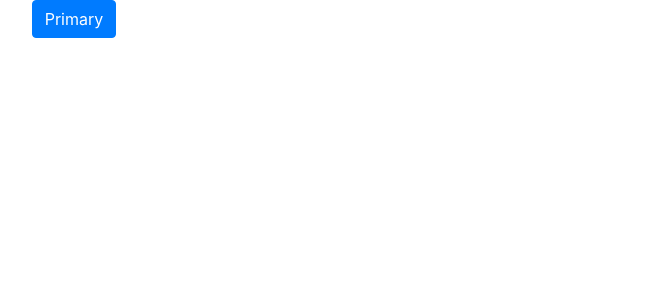
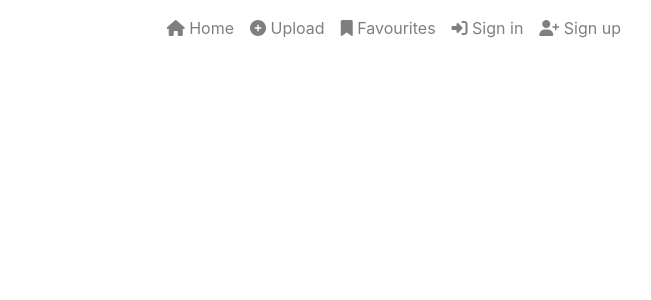
Before and after one commit to alcl2000/halloween-hackathon, a React (Create React App) app: page / in a window 1280 px wide. Shown: the top 300 px of the page, without its empty margins (566-1217 px from the left). Built offline with nearby package versions, Linux system fonts and the light colour scheme.

Commit message:
Add basic navbar

```diff
--- a/public/index.html
+++ b/public/index.html
@@ -2,7 +2,7 @@
 <html lang="en">
   <head>
     <meta charset="utf-8" />
-    <link rel="icon" href="%PUBLIC_URL%/favicon.ico" />
+    <link rel="icon" href="%PUBLIC_URL%/favicon-32x32.png" />
     <meta name="viewport" content="width=device-width, initial-scale=1" />
     <meta name="theme-color" content="#000000" />
     <meta
@@ -26,6 +26,10 @@
       href="%PUBLIC_URL%/manifest.json"
       crossorigin="use-credentials"
     />
+    <script
+      src="https://kit.fontawesome.com/141969ba89.js"
+      crossorigin="anonymous"
+    ></script>
 
     <!--
       Notice the use of %PUBLIC_URL% in the tags above.
--- a/src/App.js
+++ b/src/App.js
@@ -1,10 +1,10 @@
-import Button from "react-bootstrap/Button";
 import "./App.css";
+import NavBar from "./components/NavBar";
 
 function App() {
   return (
     <div className="App">
-      <Button variant="primary">Primary</Button>
+      <NavBar />
     </div>
   );
 }
--- /dev/null
+++ b/src/components/NavBar.js
@@ -0,0 +1,36 @@
+import React from "react";
+import { Navbar, Container, Nav } from "react-bootstrap";
+
+const NavBar = () => {
+  return (
+    <Navbar expand="md" fixed="top">
+      <Container>
+        <Navbar.Brand>
+          {/* <img src={logo} alt="logo" height="45" /> */}
+        </Navbar.Brand>
+        <Navbar.Toggle aria-controls="basic-navbar-nav" />
+        <Navbar.Collapse id="basic-navbar-nav">
+          <Nav className="ml-auto text-left">
+            <Nav.Link>
+              <i className="fas fa-home"></i> Home
+            </Nav.Link>
+            <Nav.Link>
+              <i class="fas fa-plus-circle"></i> Upload
+            </Nav.Link>
+            <Nav.Link>
+            <i class="fas fa-bookmark"></i> Favourites
+            </Nav.Link>
+            <Nav.Link>
+              <i className="fas fa-sign-in-alt"></i> Sign in
+            </Nav.Link>
+            <Nav.Link>
+              <i className="fas fa-user-plus"></i> Sign up
+            </Nav.Link>
+          </Nav>
+        </Navbar.Collapse>
+      </Container>
+    </Navbar>
+  );
+};
+
+export default NavBar;
```
